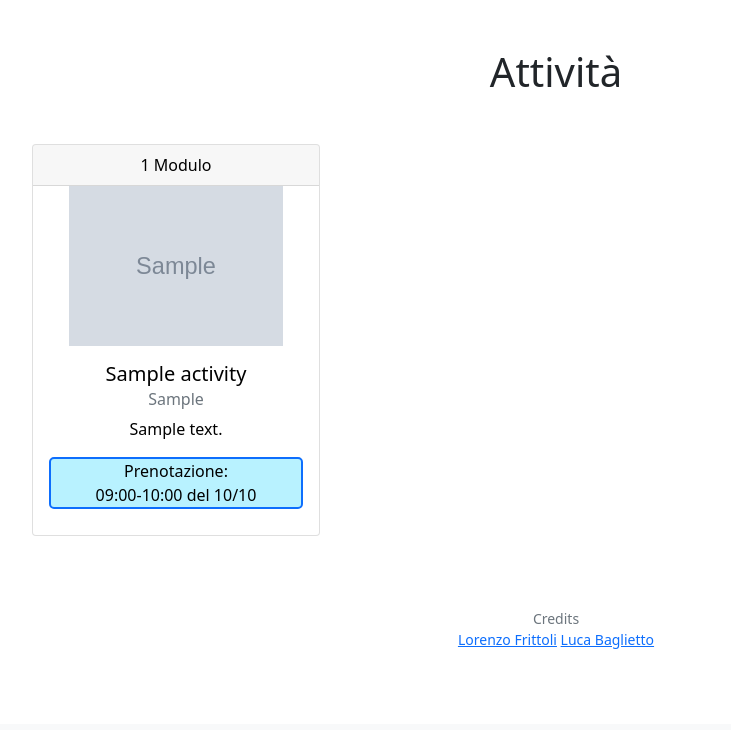
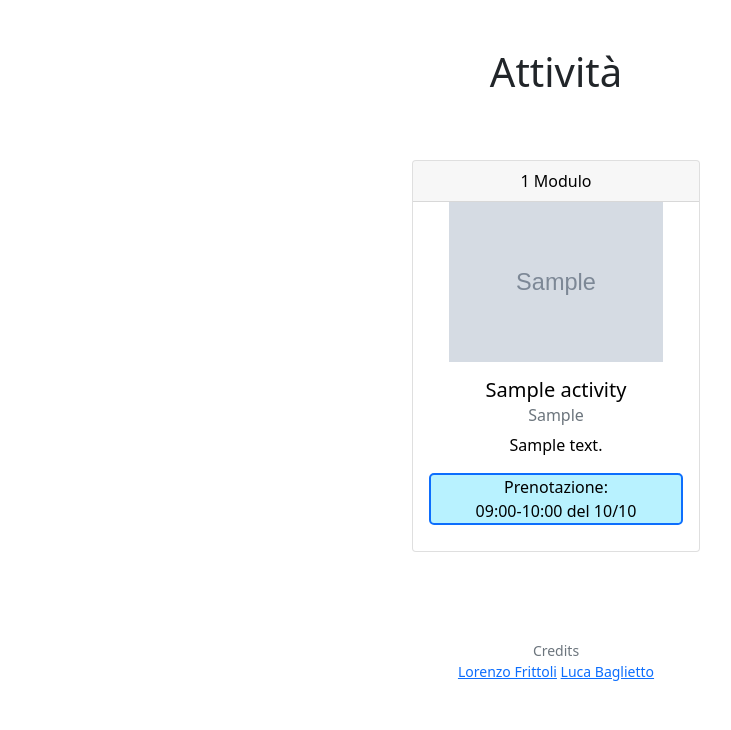
Before and after one commit to lorenzo-frittoli/forme-website, a Flask app: page /activities in a window 1280 px wide. Shown: the part 76-806 px from the top of the page, without its empty margins (84-815 px from the left). Before the commit the page ends 725 px from the top, so only its background shows below. Run offline with Flask 3, Linux system fonts and the light colour scheme; the visitor is signed in with stand-in values (Sample User, id 1); tables that the repository leaves empty hold one stand-in row (values such as "Sample post"); grey boxes marked "Sample" are stand-in pictures.

Commit message:
Finished box layout w/out Bootstrap grids

```diff
--- a/static/styles.css
+++ b/static/styles.css
@@ -42,3 +42,29 @@ nav .navbar-brand .green
     padding: 1rem 0 1rem;
     display: none;
 }
+
+/* Container for the activity cards (wrapped in #activity-card-wrappers) */
+#activity-cards-container {
+    display: inline-flex;
+    /* align-items items in column */
+    flex-direction: row;
+    /* center items horizontally */
+    align-items: center;
+    /* center items vertically */
+    justify-content: center;
+    flex-wrap: wrap;
+    overflow: hidden;
+}
+
+/* Wraps a single activity card */
+.activity-card-wrapper {
+    margin: 1rem;
+    float:left;
+    width: 18rem;
+    color: black;
+    text-decoration: none;
+}
+
+.activity-card-wrapper:hover {
+    color: black;
+}
--- a/templates/activities.html
+++ b/templates/activities.html
@@ -8,12 +8,10 @@
 
 {% block main %}
     <h1 style="margin-bottom: 3rem;">Attività</h1>
-    <div class="container">
-        <div class="row gy-5 row-cols-1 row-cols-md-2 row-cols-lg-3">
+    <div id="activity-cards-container">
         {% for activity in activities %}
-                <div class="col">
-                    <a href="/activity?id={{ activity.id }}" style="color: black; text-decoration: none;">
-                        <div class="card mx-auto mb-4" style="width: 18rem;">
+            <a class="activity-card-wrapper" href="/activity?id={{ activity.id }}">
+                <div class="card mx-auto mb-4">
                     <p class="card-header">
                         {% if activity.length > 1 %}
                             {{ activity.length }} Moduli
@@ -38,10 +36,8 @@
                             </div>
                         {% endif %}
                     </div>
+                </div>
             </a>
-                    </div>
-                </div>
         {% endfor %}
     </div>
-    </div>
 {% endblock %}
```
Lines whose indentation alone changed are shown as unchanged.
